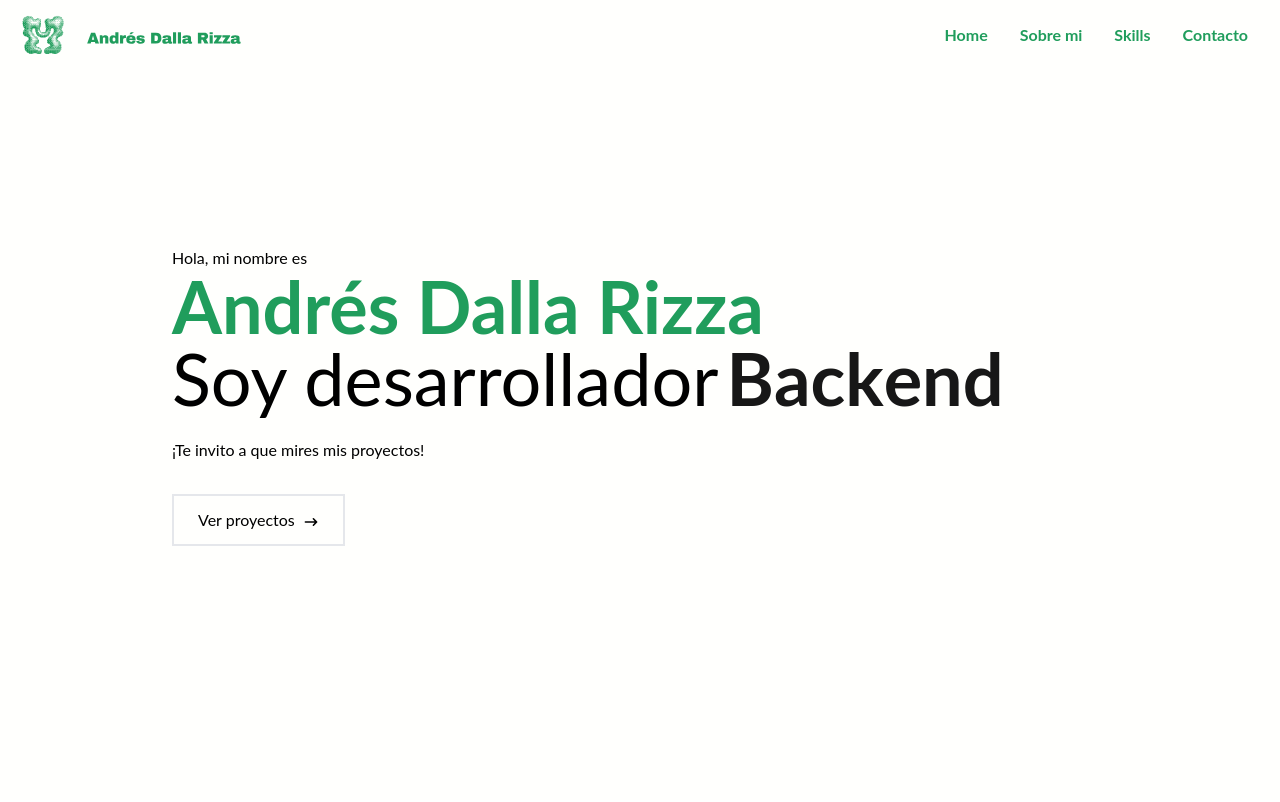
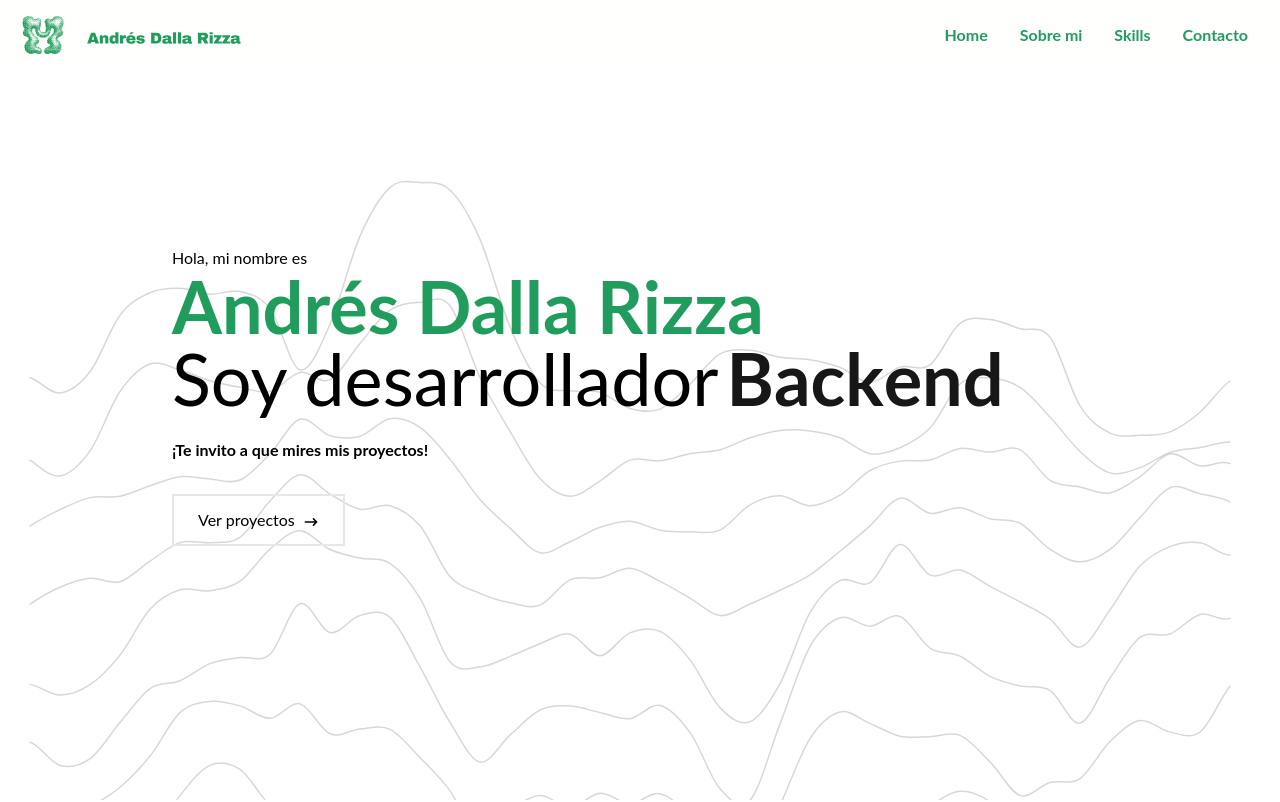
Before and after one commit to Andresdalla/PortfolioWeb, a React (Create React App) app: page / in a window 1280 px wide. Shown: the top 802 px of the page. Built offline with nearby package versions, Linux system fonts and the light colour scheme; the HTML template or start-up script is replaced by a standard one.

Commit message:
fondo home

```diff
--- a/package.json
+++ b/package.json
@@ -11,6 +11,7 @@
     "clsx": "^2.1.1",
     "framer-motion": "^11.3.2",
     "next": "^14.2.4",
+    "p5": "^1.9.4",
     "react": "^18.3.1",
     "react-dom": "^18.3.1",
     "react-icons": "^5.2.1",
--- /dev/null
+++ b/src/assets/utils/P5Background.jsx
@@ -0,0 +1,68 @@
+import React, { useRef, useEffect } from 'react';
+import p5 from 'p5';
+
+const P5Background = () => {
+  const p5ContainerRef = useRef();
+
+  useEffect(() => {
+    const sketch = (p) => {
+      let yoff = 0;
+      const lines = 11; // Reducido de 50 a 20
+      const lineSpacing = 30; // Aumentado el espacio entre puntos
+
+      p.setup = () => {
+        p.createCanvas(p.windowWidth, p.windowHeight);
+        p.noFill();
+        p.stroke(0, 40); // Reducida la opacidad para un efecto más sutil
+        p.strokeWeight(1.5); // Aumentado el grosor de la línea para mejor visibilidad
+      };
+
+      p.draw = () => {
+        p.background(255);
+
+        yoff = p.frameCount * 0.004; // Movimiento más lento
+        for (let i = 0; i < lines; i++) {
+          p.beginShape();
+          let xoff = 0;
+          for (let x = 0; x <= p.width; x += lineSpacing) {
+            let y = p.map(p.noise(xoff, yoff), 0, 1, 0, p.height);
+            p.curveVertex(x, y + i * (p.height / lines));
+            xoff += 0.1;
+          }
+          p.endShape();
+          yoff += 0.1;
+        }
+      };
+
+      p.windowResized = () => {
+        p.resizeCanvas(p.windowWidth, p.windowHeight);
+      };
+
+      p.mouseMoved = () => {
+        yoff += (p.mouseY - p.pmouseY) * 0.005; // Interacción más sutil
+      };
+    };
+
+    const p5Instance = new p5(sketch, p5ContainerRef.current);
+
+    return () => {
+      p5Instance.remove();
+    };
+  }, []);
+
+  return (
+    <div
+      ref={p5ContainerRef}
+      style={{
+        position: 'absolute',
+        top: 0,
+        left: 0,
+        width: '100%',
+        height: '100%',
+        zIndex: -1,
+      }}
+    />
+  );
+};
+
+export default P5Background;
--- a/src/components/Home.jsx
+++ b/src/components/Home.jsx
@@ -2,17 +2,18 @@ import React from 'react'
 import { HiArrowNarrowRight } from 'react-icons/hi'
 import { Link } from 'react-scroll'
 import { FlipWords } from "../assets/utils/LetrasHumo";
-
+import P5Background from '../assets/utils/P5Background';
 export function Home() {
   const words = ["Frontend", "Backend", "Fullstack"];
   return (
-    <div name='home' className='w-full h-screen bg-[#fffffd]'>
+    <div name='home' className='w-full h-screen'>
+      <P5Background />
       <div className='max-w-[1000px] mx-auto px-8 flex flex-col
          justify-center h-full'>
         <p>Hola, mi nombre es</p>
         <h1 className='text-4xl sm:text-7xl font-bold text-[#209d5c]'>Andrés Dalla Rizza</h1>
         <p className='text-2xl sm:text-7xl'>Soy desarrollador<FlipWords className={'text-2xl font-bold  sm:text-7xl inline-block'} words={words}/></p>
-        <p className='mt-6 mb-6'>¡Te invito a que mires mis proyectos!</p>
+        <p className='mt-6 mb-6 font-bold'>¡Te invito a que mires mis proyectos!</p>
         <div>
           <Link to="trabajos" smooth={true} duration={500}>
             <button className='group border-2 px-6 py-3 my-2 flex items-center hover:bg-[#209d5c] hover:border-[#209d5c]'>
```
Also changed, not shown: 2 other files (tests, documents, lock files or other folders).
